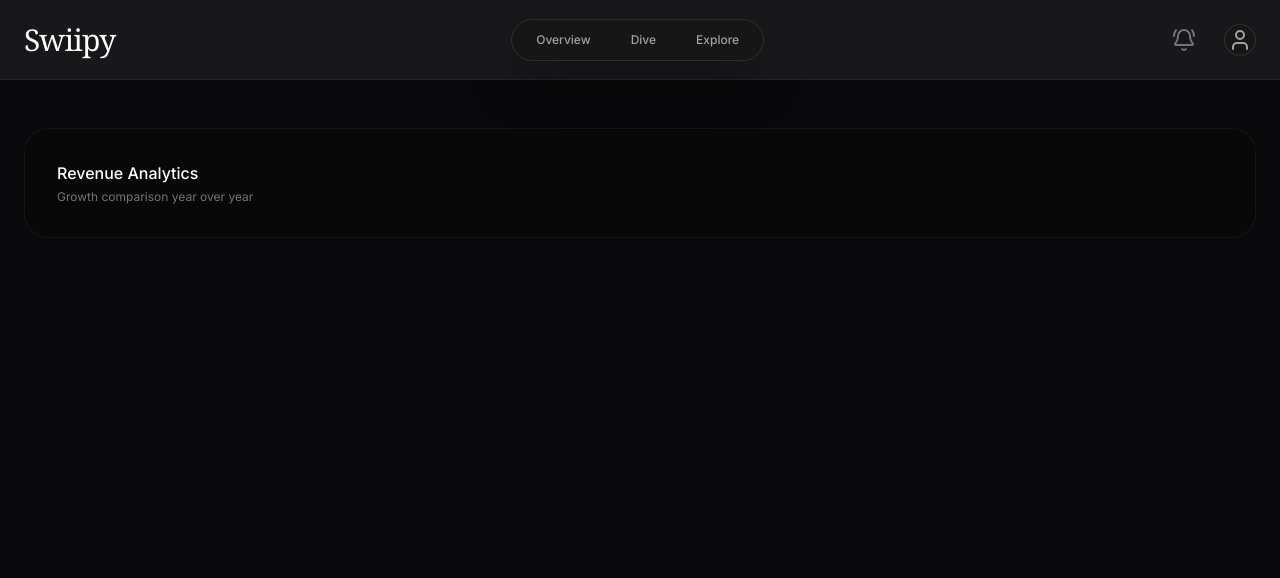
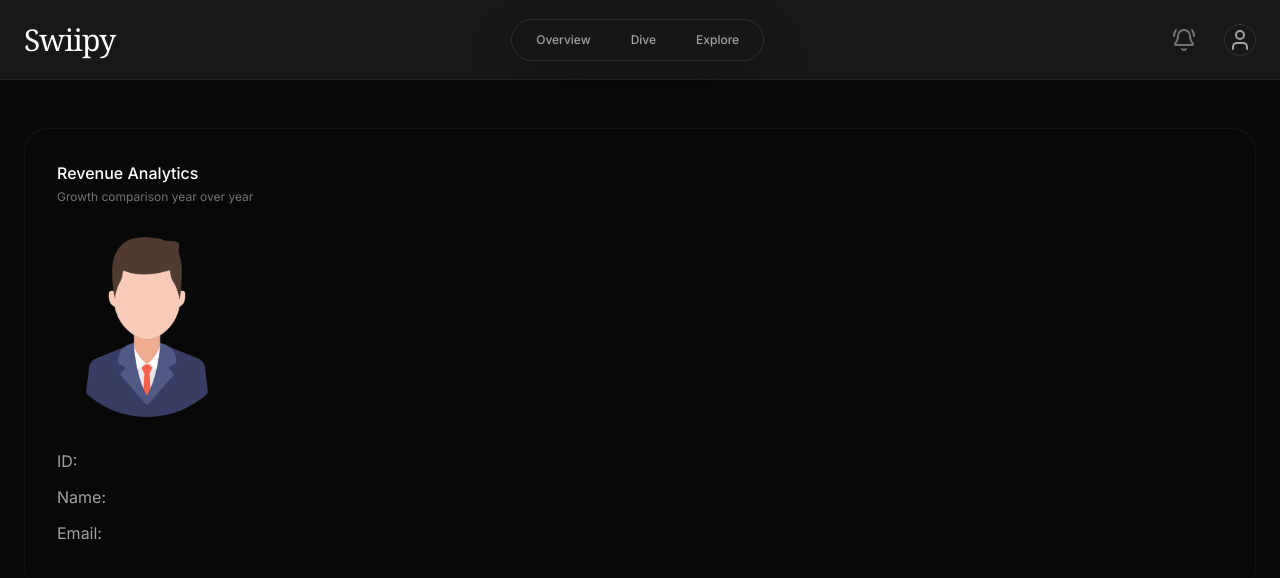
Before and after one commit to sohsaws/web-app, a Next.js app: page /dashboard in a window 1280 px wide. Shown: the top 578 px of the page. Built offline with nearby package versions, Linux system fonts and the light colour scheme; no server answers.

Commit message:
feat: nothing main.

```diff
--- a/app/(main)/dashboard/page.tsx
+++ b/app/(main)/dashboard/page.tsx
@@ -1,7 +1,13 @@
+import { auth } from '@/auth'
+import Image from "next/image";
 
+export default async function Dashboard() {
+    const session = await auth();
 
-export default function Dashboard() {
-  return (
+    const user = session?.user;
+
+    console.log(session);
+    return (
         <div className="min-h-screen bg-zinc-950 text-neutral-400 flex flex-col">
             <main className="relative z-10 pt-32 pb-20 max-w-7xl mx-auto px-6 w-full space-y-12">
 
@@ -10,6 +16,18 @@ export default function Dashboard() {
                         <div>
                             <h2 className="text-base font-medium text-white">Revenue Analytics</h2>
                             <p className="text-xs text-neutral-500 mt-1">Growth comparison year over year</p>
+                            <Image
+                                src={user?.image ? user.image :  "/imgs/User.png"}
+                                alt={`profile photo of ${user?.name}`}
+                                width={180}
+                                height={180}
+                                className="flex items-center justify-center rounded-full mt-8"
+                            />
+                            <div className='mt-8'>
+                                <p className='mb-3'>ID: {user?.id}</p>
+                                <p className='mb-3'>Name: {user?.name}</p>
+                                <p className='mb-3'>Email: {user?.email}</p>
+                            </div>
                         </div>
                         <button className="p-2 text-neutral-500 hover:text-white transition-colors border border-transparent hover:border-white/10 hover:bg-white/5 rounded-lg">
                         </button>
--- a/app/(main)/layout.tsx
+++ b/app/(main)/layout.tsx
@@ -1,6 +1,7 @@
 import { BellRing } from "lucide-react";
 import Link from "next/link";
 import Dropdown from "@/components/Dropdown";
+import { SessionProvider } from "next-auth/react";
 
 export default function MainLayout({
     children,
@@ -45,7 +46,9 @@ export default function MainLayout({
                 </div>
             </nav>
 
-            <div>{children}</div>
+            <div>
+                <SessionProvider>{children}</SessionProvider>
+            </div>
         </>
     );
 }
--- /dev/null
+++ b/app/(main)/profile/page.tsx
@@ -0,0 +1,33 @@
+"use client"
+
+import { useSession } from "next-auth/react";
+import { useRouter } from "next/navigation";
+import Image from "next/image";
+
+export default function Profile() {
+    const session = useSession();
+    const router = useRouter();
+
+    const user = session.data?.user;
+
+    if (!user) {
+        router.push("/");
+    }
+
+    return (
+        <div>
+            <Image
+                src={user?.image ? user.image : "/imgs/User.png"}
+                alt={`profile photo of ${user?.name}`}
+                width={180}
+                height={180}
+                className="flex items-center justify-center rounded-full mt-8"
+            />
+            <div className='mt-8'>
+                <p className='mb-3'>ID: {user?.id}</p>
+                <p className='mb-3'>Name: {user?.name}</p>
+                <p className='mb-3'>Email: {user?.email}</p>
+            </div>
+        </div>
+    );
+}
--- /dev/null
+++ b/app/api/session/route.ts
@@ -0,0 +1,19 @@
+import { auth } from "@/auth";
+import { NextResponse } from "next/server";
+
+export async function GET() {
+
+    const session = await auth();
+
+    if (!session?.user) {
+        return new NextResponse(
+            JSON.stringify({message: "Unauthorized", status: "fail"}),
+            {status: 401}
+        )
+    }
+
+    return NextResponse.json({
+        authenticated: !!session,
+        session,
+    });
+}
--- a/auth.ts
+++ b/auth.ts
@@ -32,7 +32,7 @@ export const { handlers, auth, signIn, signOut } = NextAuth({
         if (!credentials?.email || !credentials.password)
           return null;
 
-        const email = credentials.email as string;
+        const email = String(credentials.email);
 
         const user = await prisma.user.findUnique({
           where: {email: email}
@@ -41,15 +41,15 @@ export const { handlers, auth, signIn, signOut } = NextAuth({
         if (!user || !user.passwordHash)
           return null;
 
-        const pwValid = await bcrypt.compare(credentials.password as string, user.passwordHash as string);
+        const pwValid = await bcrypt.compare(String(credentials.password), user.passwordHash!);
         if (!pwValid)
           return null;
-
 
         return {
           id: user.id,
           name: user.name,
-          email: user.email
+          email: user.email,
+          randomKey: "Hey cool"
         };
       }
     })
--- a/components/Dropdown.tsx
+++ b/components/Dropdown.tsx
@@ -43,7 +43,7 @@ export default function Dropdown() {
                                 <ul className="w-full">
                                     <li className="w-full">
                                         <Link
-                                            href="#"
+                                            href="/profile"
                                             className="block w-full text-center px-4 py-3 text-sm text-neutral-400 hover:text-white hover:bg-white/5 rounded-lg transition-colors"
                                         >Profile</Link>
                                     </li>
--- a/package.json
+++ b/package.json
@@ -34,7 +34,7 @@
     "@types/react-dom": "^19",
     "eslint": "^9",
     "eslint-config-next": "16.1.1",
-    "prisma": "^6.19.2",
+    "prisma": "^7.3.0",
     "tailwindcss": "^4",
     "tsx": "^4.21.0",
     "typescript": "^5"
```
Also changed, not shown: public/imgs/User.png (added), 1 other file (tests, documents, lock files or other folders).
